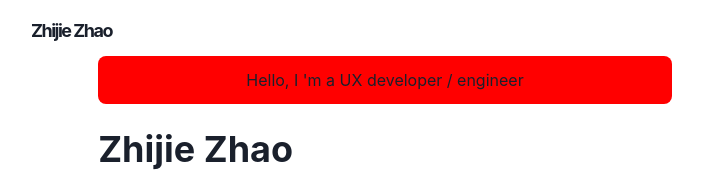
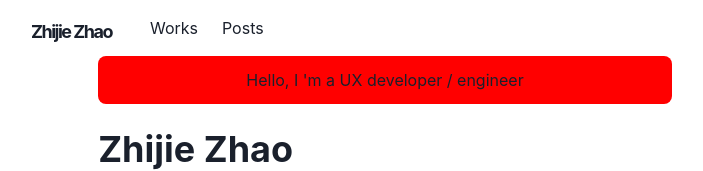
Before and after one commit to zhijiezh/Personal-Website, a Next.js app: page / in a window 1280 px wide. Shown: the top 171 px of the page, without its empty margins (255-958 px from the left). Built offline with nearby package versions, Linux system fonts and the light colour scheme.

Commit message:
Add hamburger list

```diff
--- a/components/navbar.js
+++ b/components/navbar.js
@@ -11,8 +11,10 @@
   MenuItem,
   MenuButton,
   IconButton,
-  useColorModeValue
+  useColorModeValue,
+  MenuList
 } from '@chakra-ui/react'
+import { HamburgerIcon } from '@chakra-ui/icons'
 
 const LinkItem = ({ href, path, children }) => {
   const active = path === href
@@ -55,6 +57,45 @@
             <Logo />
           </Heading>
         </Flex>
+        <Stack
+          direction={{ base: 'column', md: 'row' }}
+          display={{ base: 'none', md: 'flex' }}
+          width={{ base: 'full', md: 'auto' }}
+          alignItems="center"
+          flexGrow={1}
+          mt={{ base: 4, md: 0 }}
+        >
+          <LinkItem href="/works" path={path}>
+            Works
+          </LinkItem>
+          <LinkItem href="/posts" path={path}>
+            Posts
+          </LinkItem>
+        </Stack>
+        <Box flex={1} align="right">
+          <Box ml={2} display={{base:'inline-block', md:'none'}}>
+            <Menu>
+              <MenuButton
+                as={IconButton}
+                icon={<HamburgerIcon />}
+                variant="outline"
+                aria-label="Options"
+              />
+              <MenuList>
+                <NextLink href="/" passHref>
+                  <MenuItem as={Link}>About</MenuItem>
+                </NextLink>
+                <NextLink href="/works" passHref>
+                  <MenuItem as={Link}>Works</MenuItem>
+                </NextLink>
+                <NextLink href="/posts" passHref>
+                  <MenuItem as={Link}>Posts</MenuItem>
+                </NextLink>
+                  <MenuItem as={Link} href="https://github.com/zhijiezh/Personal-Website" target="_blank">View Source</MenuItem>
+              </MenuList>
+            </Menu>
+          </Box>
+        </Box>
       </Container>
     </Box>
   )
```
